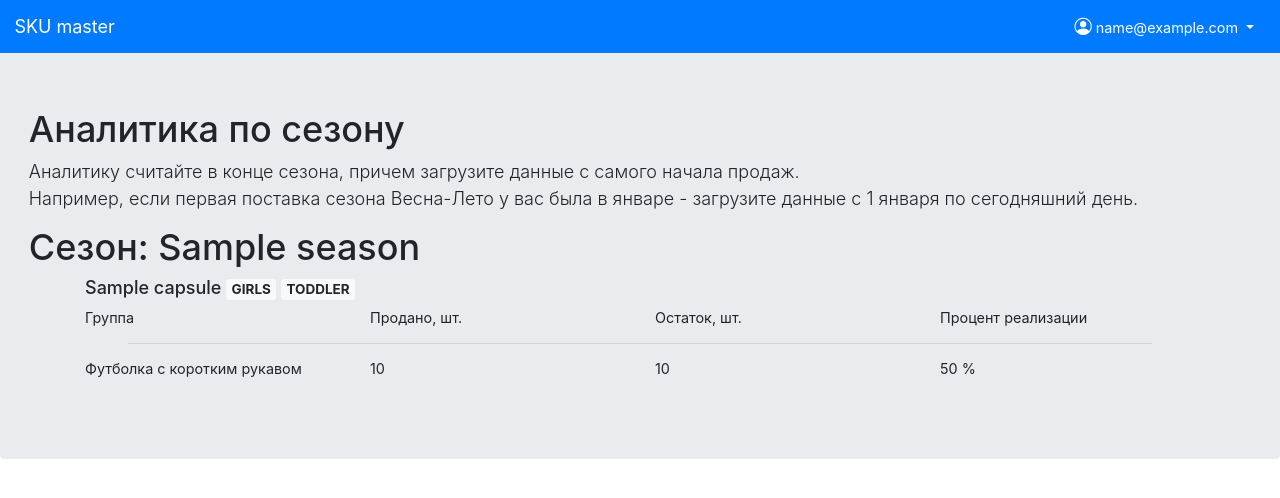
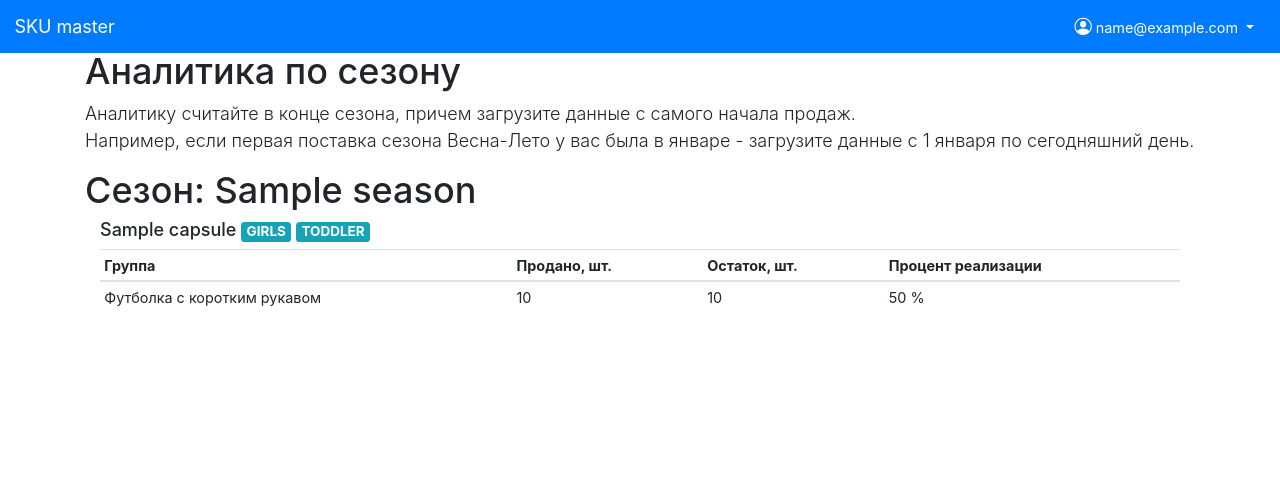
Before and after one commit to ruslanizz/skumaster3, a Django app: page /analytics/ in a window 1280 px wide. Shown: the top 498 px of the page. Run offline with Django 3.2, Linux system fonts and the light colour scheme; a user stored in the database is signed in; tables that the repository leaves empty hold one stand-in row (values such as "Sample post"); some libraries are stand-ins or nearby versions.

Commit message:
start total Analytics on Season level

```diff
--- a/skuproject/frontend/templates/analytics.html
+++ b/skuproject/frontend/templates/analytics.html
@@ -6,7 +6,7 @@
 {% verbatim %}
 
 
-<div class="jumbotron">
+<div class="container">
   <h1 class="display-5">Аналитика по сезону</h1>
   <p class="lead">
     Аналитику считайте в конце сезона, причем загрузите данные с самого начала продаж. <br>
@@ -21,45 +21,42 @@
     <div v-for="i in capsules_data">
 
        <h5> {{i.name}}
-       <span class="badge badge-light">{{i.gender}}</span>
-       <span class="badge badge-light" v-if="i.age != '---'">{{i.age}}</span>
+       <span class="badge badge-info">{{i.gender}}</span>
+       <span class="badge badge-info" v-if="i.age != '---'">{{i.age}}</span>
        </h5>
 
 <!--<img :src="i.img" v-if="i.img" /> -->
-        <div class="row">
-            <div class="col"> Группа </div>
-            <div class="col"> Продано, шт. </div>
-            <div class="col"> Остаток, шт. </div>
-            <div class="col"> Процент реализации </div>
-        </div>
-                        <hr class="border-1 border-black mx-5"/>
-
-            <div v-for = "(value,key) in i.type_of_clothes">
-
-                <div v-if="value[2] != 0">
-                <div class="row" >
-                    <div class="col">
-                        {{key}}
-                    </div>
-                    <div class="col">
-                        {{value[0]}}
-                    </div>
-                    <div class="col">
-                        {{value[1]}}
-                    </div>
-                    <div class="col">
-                        {{value[2]}} %
-                    </div>
-
-                </div>
-
-                </div>
+        <table class="table table-sm">
+          <thead>
+            <tr>
+              <th scope="col">Группа</th>
+              <th scope="col">Продано, шт.</th>
+              <th scope="col">Остаток, шт.</th>
+              <th scope="col">Процент реализации</th>
+            </tr>
+          </thead>
 
 
-             </div>
+          <tbody>
+            <tr v-for = "(v,k) in i.type_of_clothes" v-if="v[2] != 0">
+
+                      <th scope="row" style = font-weight:normal> {{k}} </th>
+
+                      <td>{{v[0]}}</td>
+                      <td>{{v[1]}}</td>
+                <td v-if="v[2] > 75"> <span class="bg-success text-white"> {{v[2]}} % </span> </td>
+                <td v-else-if="v[2] < 35"> <span class="bg-danger text-white"> {{v[2]}} % </span> </td>
+                <td v-else-if="v[2] > 35 && v[2] < 50"> <span class="bg-warning text-dark"> {{v[2]}} % </span> </td>
+                <td v-else> {{v[2]}} % </td>
 
 
-<!--                <hr class="border-2 border-black mx-5"/>-->
+                </tr>
+            </div>
+          </tbody>
+
+        </table>
+
+
         <br>
     </div>
 
--- a/skuproject/products/serializers.py
+++ b/skuproject/products/serializers.py
@@ -86,7 +86,7 @@ class SkuSerializer(ModelSerializer):
                   ]
 
 
-class AnalyticsSerializer(ModelSerializer):
+class AnalyticsCapsuleSerializer(ModelSerializer):
     class Meta:
         model = Capsule
         fields = ['name',
@@ -102,16 +102,26 @@ class AnalyticsSerializer(ModelSerializer):
                   'sku_income',
                   'sku_margin_percent',
                   'get_season_name',
-                  'sold_sizes_forchart',
                   'sizes_sold_quantity',
                   'sizes_instock_quantity',
-                  'rentability',
-                  'rating_rentability',
-                  'rating_income',
-                  'rating_rel_leftovers',
-                  'relative_leftovers',
-                  'rating_total',
                   'type_of_clothes', # переименовать, это количество футболок и т п
                   'gender',
                   'age'
                           ]
+
+
+class AnalyticsSeasonSerializer(ModelSerializer):
+    class Meta:
+        model = Season
+        fields = ['name',
+                  'id',
+                  'img',
+                  'season_firstletters',
+                  'user',
+                  'capsules_quantity',
+                  'capsules_sellsumm_sold',
+                  'capsules_costsumm_sold',
+                  'capsules_income',
+                  'capsules_costsumm_instock',
+                  'capsules_margin_percent'
+                  ]
--- a/skuproject/products/views.py
+++ b/skuproject/products/views.py
@@ -7,7 +7,8 @@ from rest_framework.permissions import IsAuthenticated
 from rest_framework.viewsets import ModelViewSet
 
 from products.models import UploadedBaseInfo, Season, Capsule, SKU
-from products.serializers import UploadedBaseInfoSerializer, SeasonSerializer, CapsuleSerializer, SkuSerializer, AnalyticsSerializer
+from products.serializers import UploadedBaseInfoSerializer, SeasonSerializer, CapsuleSerializer, SkuSerializer, \
+    AnalyticsCapsuleSerializer, AnalyticsSeasonSerializer
 from products.services import handle_uploaded_file, upload_onway_bill, set_sku_ratings, set_capsule_ratings, \
     set_total_rating
 
@@ -141,9 +142,9 @@ def analytics_page(request):
     return render(request, 'analytics.html')
 
 
-class AnalyticsView(ModelViewSet):
+class AnalyticsCapsuleView(ModelViewSet):
     queryset = Capsule.objects.all()
-    serializer_class = AnalyticsSerializer
+    serializer_class = AnalyticsCapsuleSerializer
     permission_classes = [IsAuthenticated]
 
     def get_queryset(self):
@@ -155,3 +156,19 @@ class AnalyticsView(ModelViewSet):
         if param is not None:
             query_set = query_set.filter(season=param, user=self.request.user)
         return query_set
+
+
+class AnalyticsSeasonView(ModelViewSet):
+    queryset = Season.objects.all()
+    serializer_class = AnalyticsSeasonSerializer
+    permission_classes = [IsAuthenticated]
+
+    def get_queryset(self):
+        """
+        Override method to get filtered queryset
+        """
+        query_set = self.queryset
+        param = self.request.query_params.get('season', None)
+        if param is not None:
+            query_set = query_set.filter(season=param, user=self.request.user)
+        return query_set
--- a/skuproject/skuproject/urls.py
+++ b/skuproject/skuproject/urls.py
@@ -25,7 +25,8 @@ router = SimpleRouter()
 router.register('api/seasons', SeasonsView, basename='seasons')
 router.register('api/baseinfo', UploadedBaseInfoView)
 router.register('api/capsules', CapsulesView, basename='capsules')
-router.register('api/analytics', AnalyticsView, basename='analytics')
+router.register('api/analytics', AnalyticsCapsuleView, basename='analytics')
+router.register('api/analytics_season', AnalyticsSeasonView, basename='analytics_season')
 router.register('api/sku', SkuView, basename='sku')
 
 urlpatterns = [
```
Also changed, not shown: skuproject/products/models.py (+11 -0 lines).
